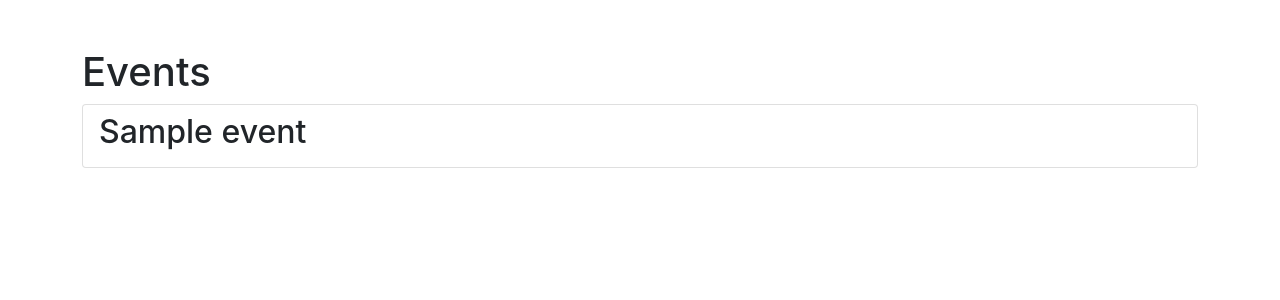
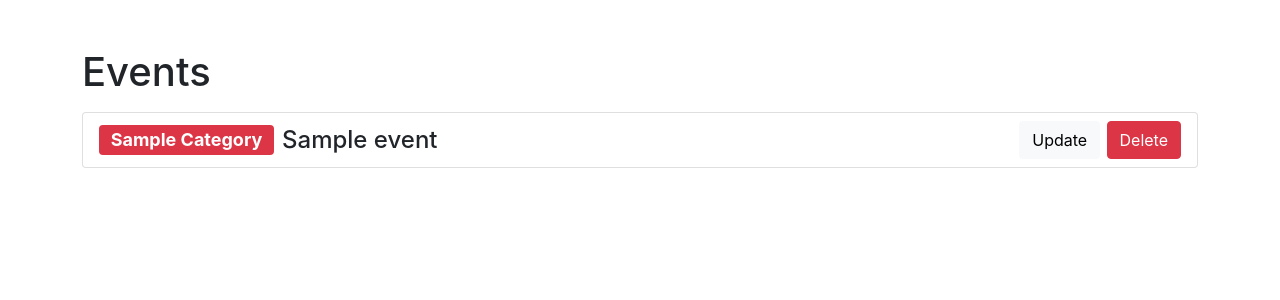
Before and after one commit to bhushan-mohanraj/lawrenceville-math, a Flask app: template app/templates/events/index.html in a window 1280 px wide. Shown: the part 56-356 px from the top of the page. Run offline with Flask 2, Linux system fonts and the light colour scheme; the visitor is signed in with stand-in values (Sample User, id 1); tables that the repository leaves empty hold one stand-in row (values such as "Sample post"); the template is opened without the code that fills it: most values are stand-ins (such as "Sample title", 1, 10 or a date in 2020); some web fonts are replaced.

Commit message:
Update events list template

```diff
--- a/app/templates/events/index.html
+++ b/app/templates/events/index.html
@@ -2,14 +2,28 @@
 
 {% block content %}
 
-<div class="container mt-5">
-    <h1>Events</h1>
+<div class="container">
+    <h1 class="d-flex justify-content-between align-items-center mb-3">Events</h1>
 
     <div class="list-group">
         {% for event in events %}
 
         <div class="list-group-item">
-            <h2>{{ event.name }}</h2>
+            <h4 class="d-flex justify-content-between align-items-center mb-0">
+                <span class="d-flex align-items-center">
+                    <span class="badge bg-danger">{{ event.category.title() }}</span>
+                    <span class="ms-2">{{ event.name }}</span>
+                </span>
+
+                {% if g.user.staff %}
+
+                <span>
+                    <a type="button" class="btn btn-light" href="#1">Update</a>
+                    <a type="button" class="btn btn-danger" href="#1">Delete</a>
+                </span>
+
+                {% endif %}
+            </h4>
         </div>
 
         {% endfor %}
```
